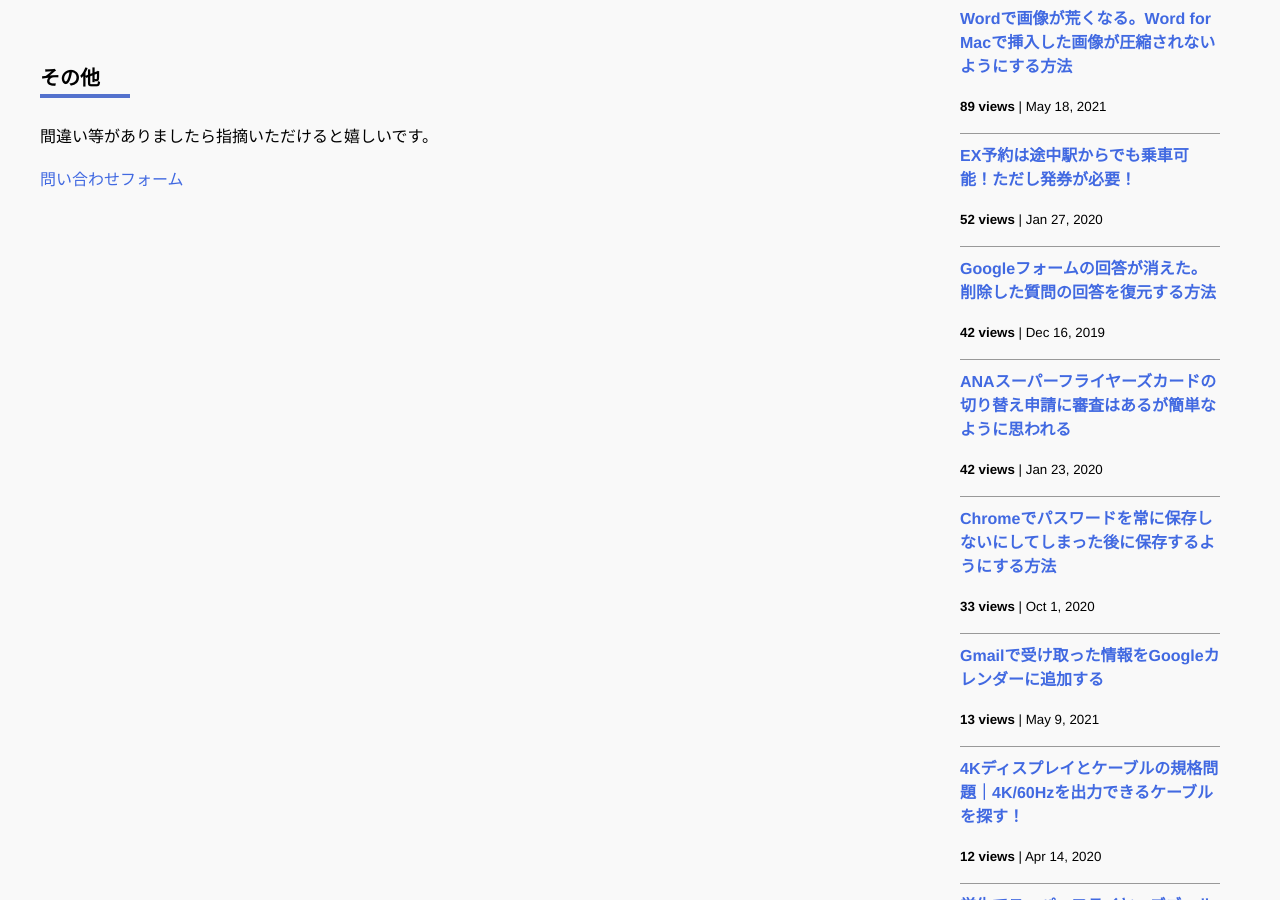
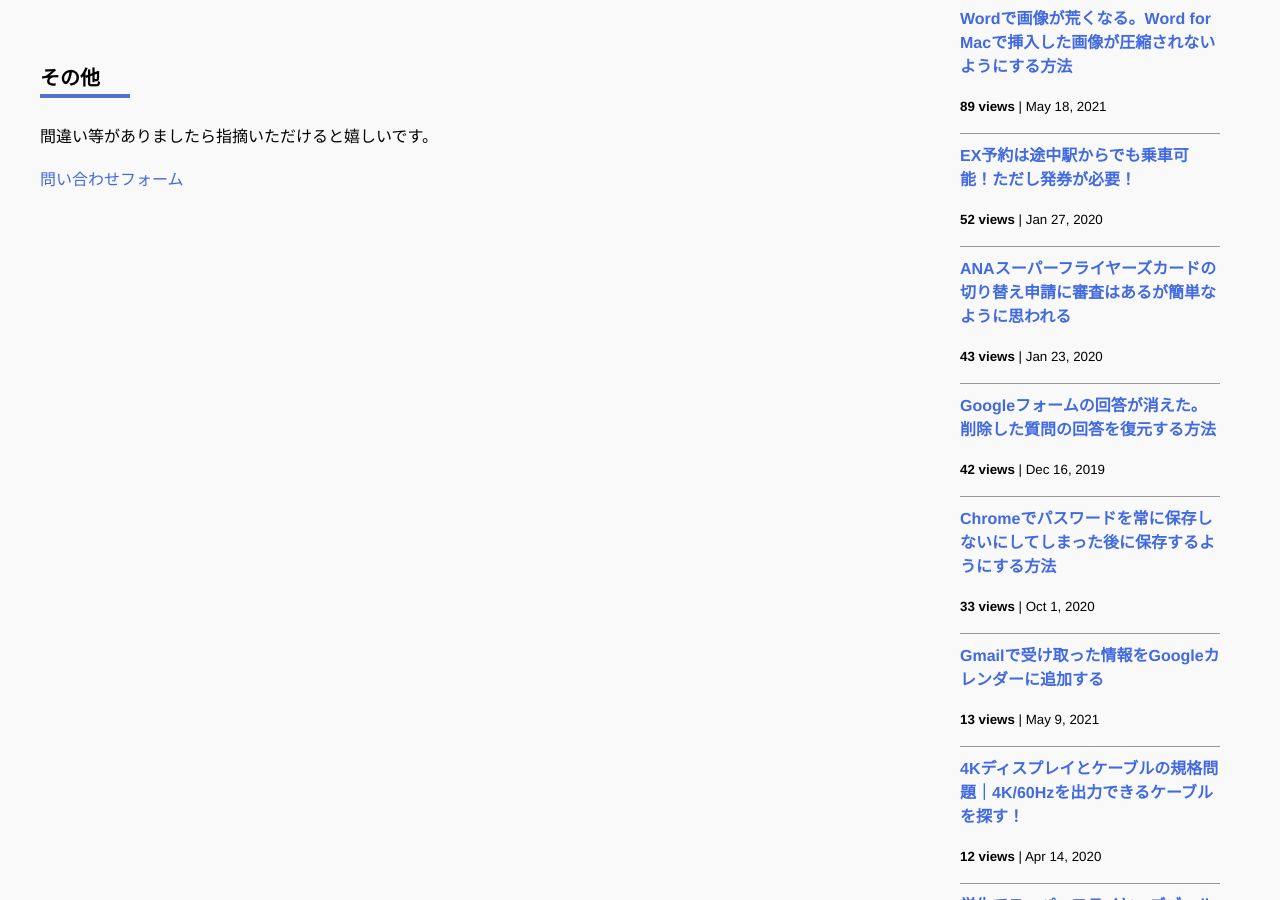
Before and after one commit to iwanaminami/shoyaiwaname, a Jekyll site: the page built from about.markdown, in a window 1280 px wide and 900 px high, scrolled down 878 px. Built offline with Jekyll 4.4.1, drawn with Linux system fonts in a browser that asks for light colours; nearby versions of some CDN libraries; comment, search, counter and statistics services are not loaded.

Commit message:
chore(ga): update _data/popularposts.yml 20260205-0152

```diff
--- a/_data/popularposts.yml
+++ b/_data/popularposts.yml
@@ -3,10 +3,10 @@ side:
     url: "/2021/05/18/image-compression-word.html"
   - view: 52
     url: "/2020/01/27/ex-rideontheway.html"
+  - view: 43
+    url: "/2020/01/23/sfc-judge.html"
   - view: 42
     url: "/2019/12/16/restore-googleform.html"
-  - view: 42
-    url: "/2020/01/23/sfc-judge.html"
   - view: 33
     url: "/2020/10/01/googlepassword.html"
   - view: 13
```
